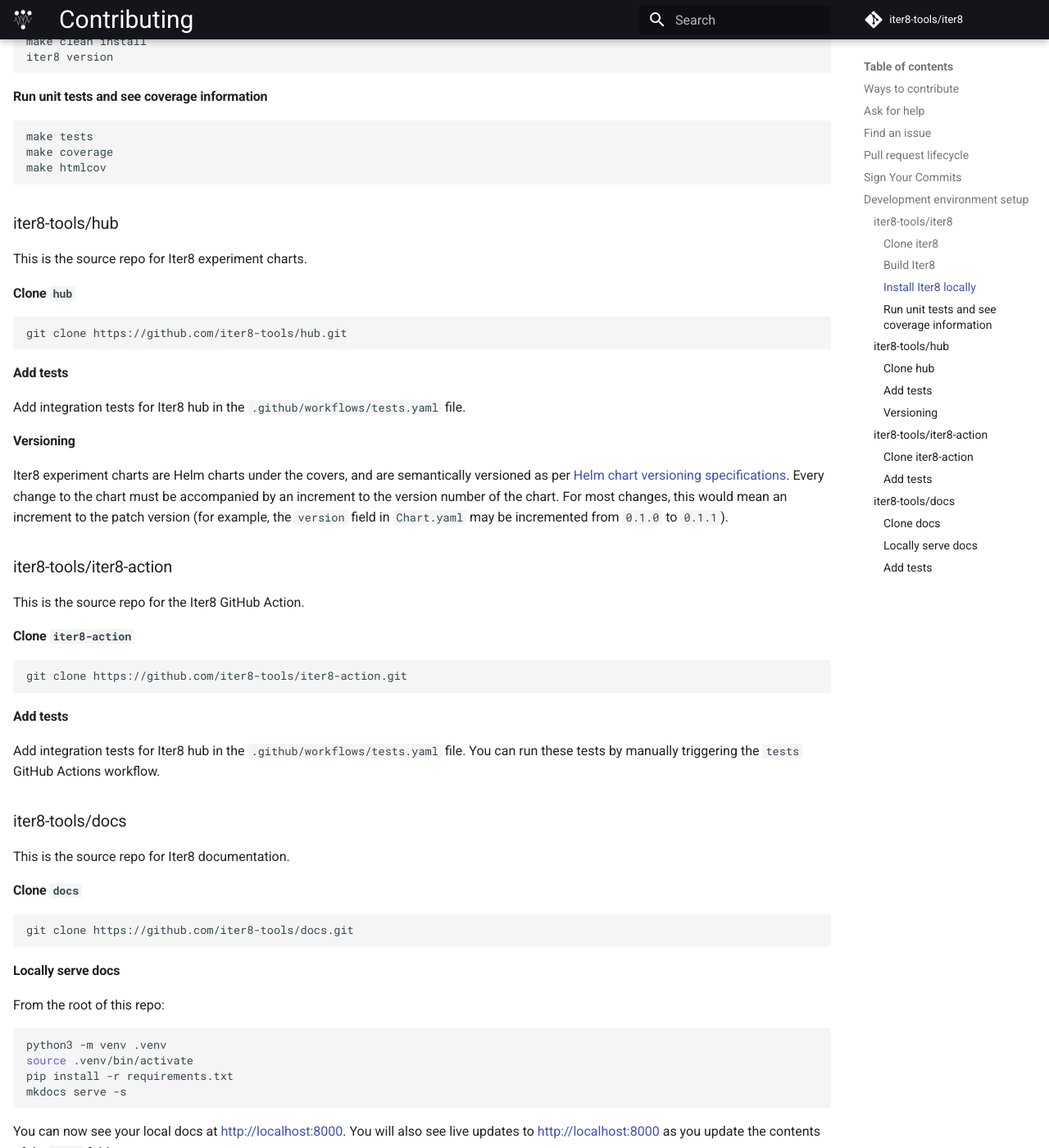
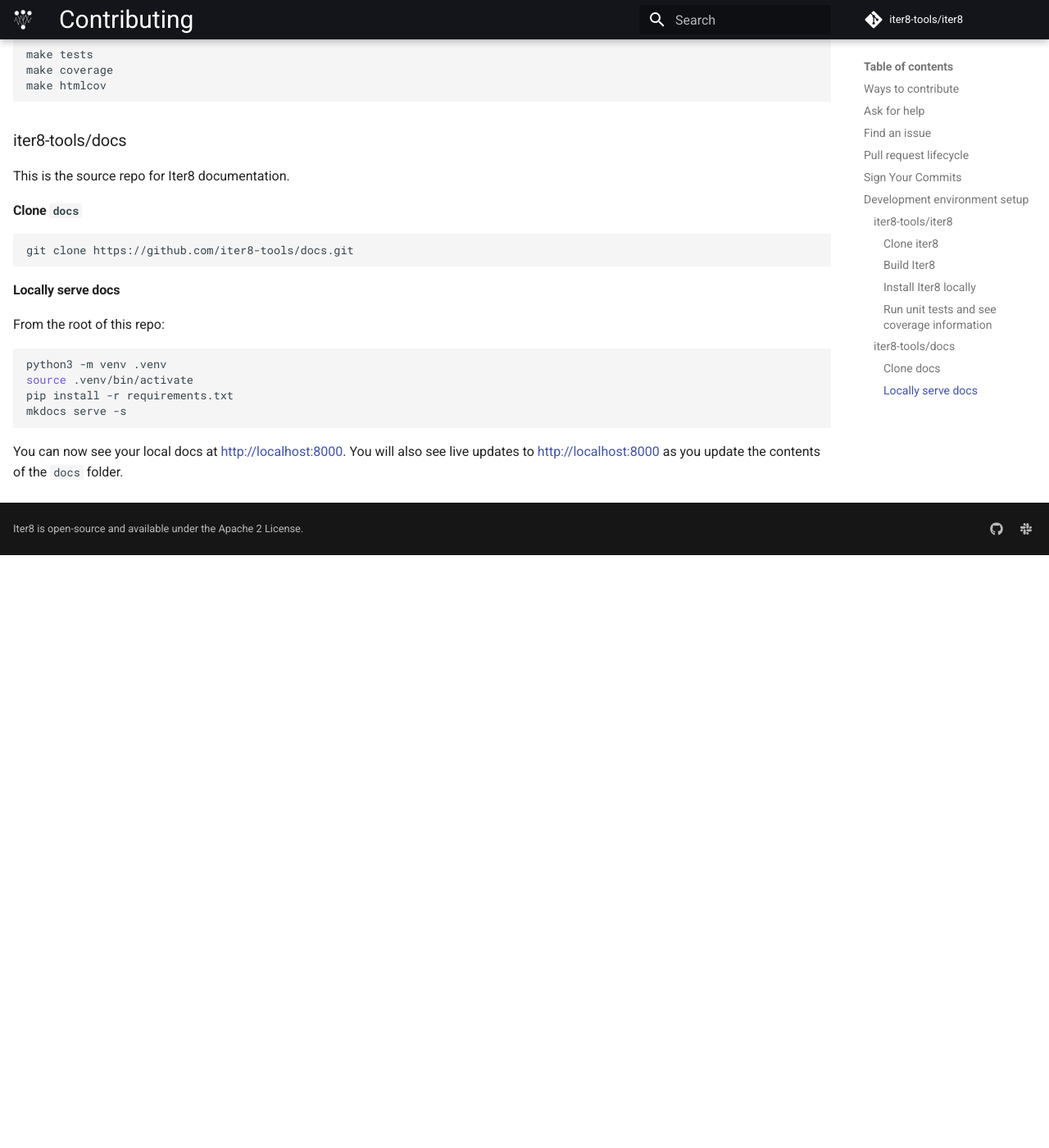
Before and after one commit to iter8-tools/docs, an MkDocs documentation site: the page built from docs/contributing.md, in a window 1280 px wide and 1400 px high, scrolled down 3056 px. Shown: the whole window at 82% size. Built offline with MkDocs 1.6.1 and Material for MkDocs 9.7.7, drawn with Linux system fonts in a browser that asks for light colours; comment, search, counter and statistics services are not loaded; the version menu is left out; after the commit the page ends 3733 px from its top, so only the background shows below that; some of the changed text lies outside the part shown.

Commit message:
fixing readme and contrib
Signed-off-by: Srinivasan Parthasarathy <spartha@us.ibm.com>

````diff
--- a/CONTRIBUTING.md
+++ b/CONTRIBUTING.md
@@ -17,9 +17,7 @@
 We welcome many different types of contributions including:
 
 * [Tutorials and other documentation](#iter8-toolsdocs)
-* [Experiment charts](#iter8-toolshub)
-* [CLI features, and experiment tasks](#iter8-toolsiter8)
-* [Iter8 GitHub Action](#iter8-toolsiter8-action)
+* [Core Iter8 module with experiment charts](#iter8-toolsiter8)
 * CI, builds, and tests
 * [Web design](#iter8-toolsdocs)
 * Reviewing pull requests
@@ -90,10 +88,9 @@
 
 The Iter8 project consists of the following repos.
 
-1. [iter8-tools/iter8](https://github.com/iter8-tools/iter8): source for Iter8 CLI
-2. [iter8-tools/hub](https://github.com/iter8-tools/hub): source for Iter8 experiment charts
-3. [iter8-tools/docs](https://github.com/iter8-tools/docs): source for Iter8 docs
-4. [iter8-tools/homebrew-iter8](https://github.com/iter8-tools/homebrew-iter8): Homebrew formula for installing Iter8 CLI
+1. [iter8-tools/iter8](https://github.com/iter8-tools/iter8): source for the Iter8 CLI and experiment charts
+2. [iter8-tools/docs](https://github.com/iter8-tools/docs): source for Iter8 docs
+3. [iter8-tools/homebrew-iter8](https://github.com/iter8-tools/homebrew-iter8): Homebrew formula for the Iter8 CLI
 
 ### iter8-tools/iter8
 
@@ -123,35 +120,6 @@
 make htmlcov
 ```
 
-### iter8-tools/hub
-
-This is the source repo for Iter8 experiment charts.
-
-#### Clone `hub`
-
-```shell
-git clone https://github.com/iter8-tools/hub.git
-```
-
-#### Add tests
-Add integration tests for Iter8 hub in the `.github/workflows/tests.yaml` file.
-
-#### Versioning
-Iter8 experiment charts are Helm charts under the covers, and are semantically versioned as per [Helm chart versioning specifications](https://helm.sh/docs/topics/charts/#charts-and-versioning). Every change to the chart must be accompanied by an increment to the version number of the chart. For most changes, this would mean an increment to the patch version (for example, the `version` field in `Chart.yaml` may be incremented from `0.1.0` to `0.1.1`).
-
-### iter8-tools/iter8-action
-
-This is the source repo for the Iter8 GitHub Action.
-
-#### Clone `iter8-action`
-
-```shell
-git clone https://github.com/iter8-tools/iter8-action.git
-```
-
-#### Add tests
-Add integration tests for Iter8 hub in the `.github/workflows/tests.yaml` file. You can run these tests by manually triggering the `tests` GitHub Actions workflow.
-
 
 ### iter8-tools/docs
 
@@ -175,10 +143,6 @@
 
 You can now see your local docs at [http://localhost:8000](http://localhost:8000). You will also see live updates to [http://localhost:8000](http://localhost:8000) as you update the contents of the `docs` folder.
 
-#### Add tests
-Add end-to-end tests for Iter8 in the `.github/workflows/tests.yaml` file.
-
-
 <!-- ## Pull Request Checklist
 
 When you submit your pull request, or you push new commits to it, our automated
````
Also changed, not shown: other parts of CONTRIBUTING.md (+1 -1 lines), README.md (+26 -39 lines), docs/tutorials/load-test-http/basicusage.md (+4 -1 lines).
